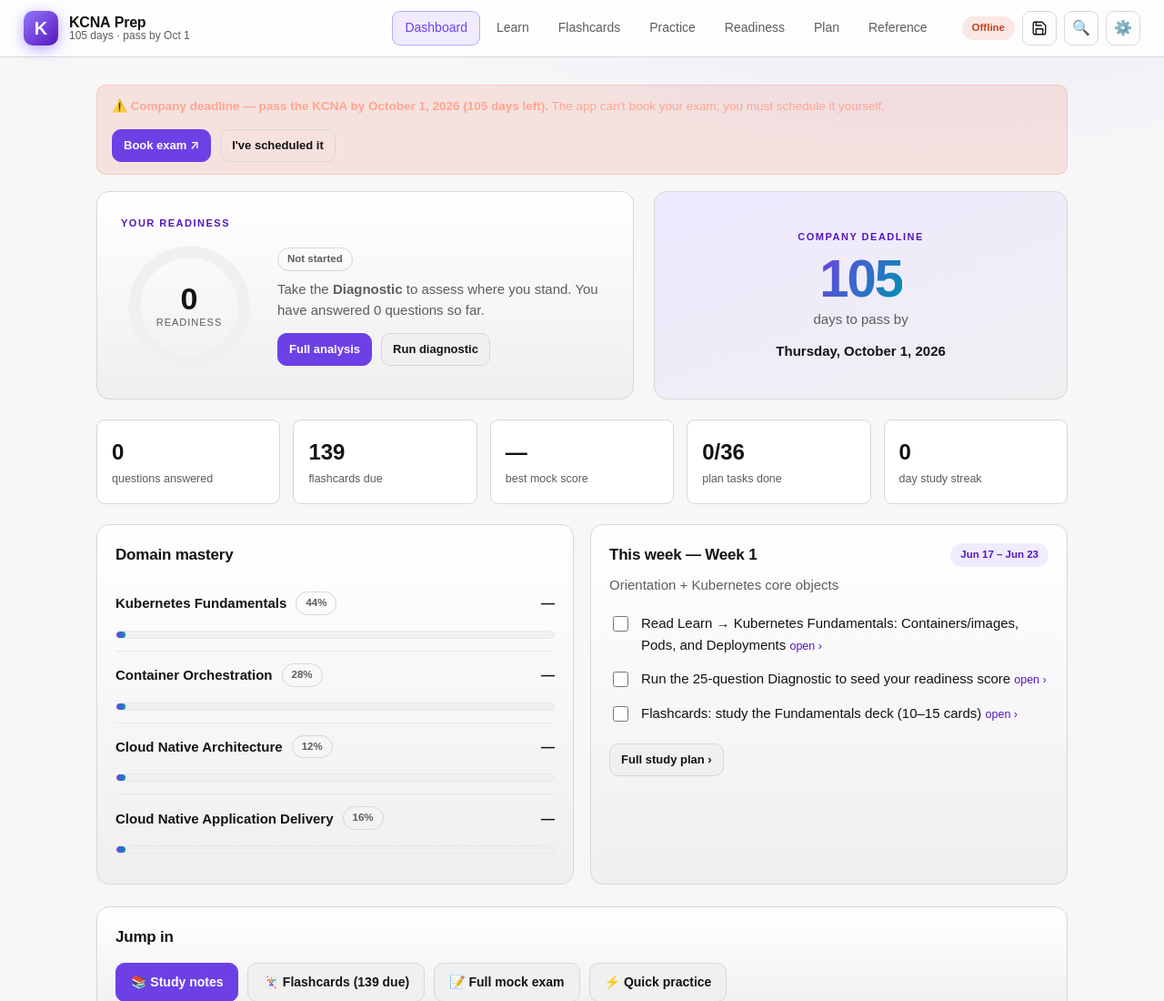
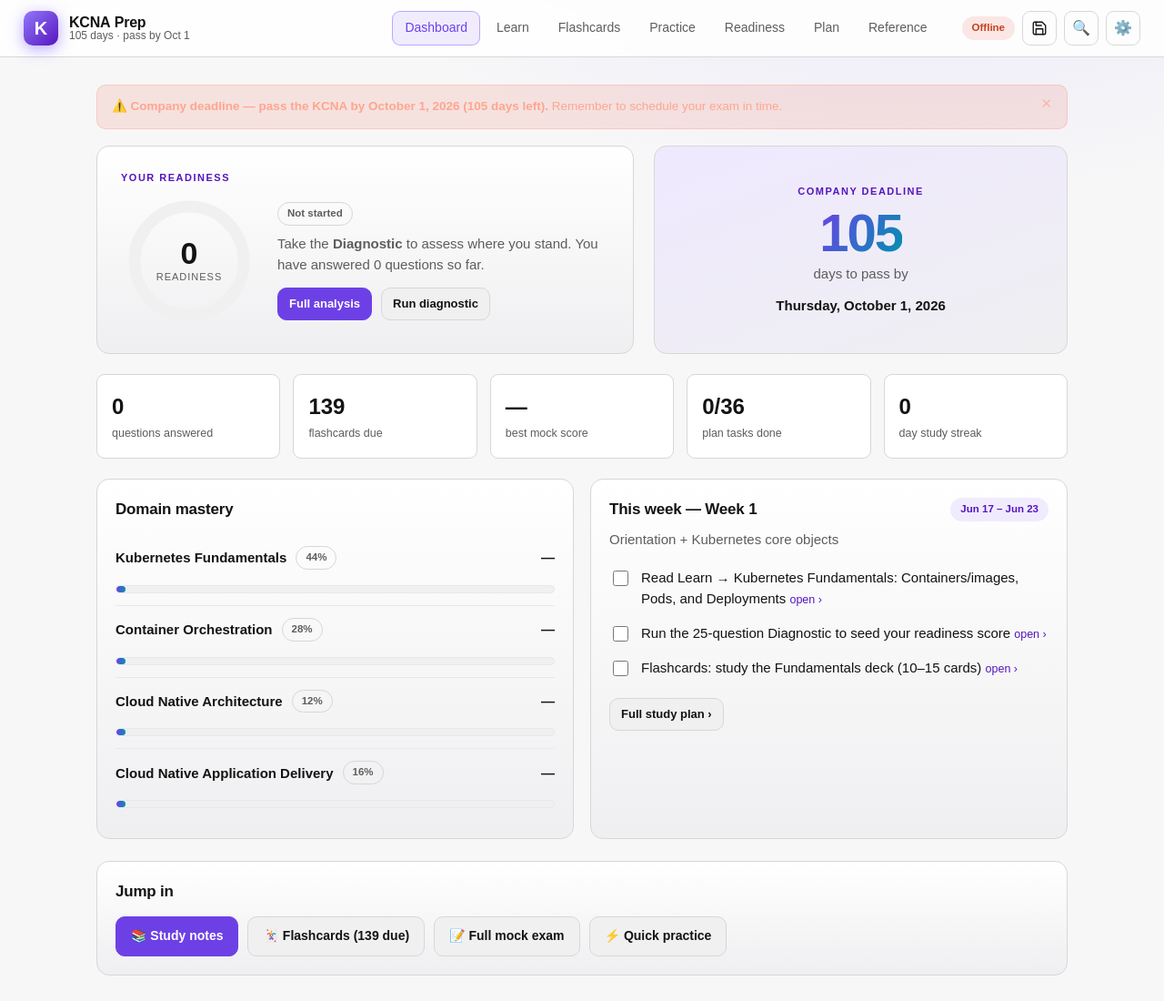
Before and after one commit to seanyfresh/kcna-prep, a plain HTML site: page index.html in a window 1280 px wide. Shown: the top 1100 px of the page at 91% size. Drawn offline with Linux system fonts and the light colour scheme.

Commit message:
feat: deadline warning is dismissible with an X (v1.3.1)
Remove the "Book exam" and "I've scheduled it" buttons from the dashboard
deadline warning; add a ✕ close control in the top-right that dismisses it.

- Dismissal persists (Settings flag deadlineDismissed); re-show via
  Settings → Deadline & plan → Deadline warning (Show / Hidden).
- Drop the now-unused exam-registration link; fix the week-8 plan task wording.
- Bump version + service-worker cache to v1.3.1; update CHANGELOG.

Co-Authored-By: Claude Opus 4.8 <noreply@anthropic.com>

```diff
--- a/assets/css/styles.css
+++ b/assets/css/styles.css
@@ -298,9 +298,14 @@ a:hover { text-decoration: underline; }
 .empty-state .big { font-size: 42px; margin-bottom: 10px; }
 
 .banner { padding: 13px 16px; border-radius: 10px; background: var(--warn-soft); border: 1px solid rgba(255,145,120,0.3); color: #ffa58f; margin-bottom: 18px; font-size: 13.5px; }
-.banner.schedule-banner { display: flex; align-items: center; justify-content: space-between; gap: 14px; flex-wrap: wrap; }
-.banner.schedule-banner .btn-row { flex: none; }
+.banner.schedule-banner { position: relative; padding-right: 44px; }
 .banner.banner-bad { background: var(--bad-soft); border-color: rgba(225,78,53,0.4); color: #ff7a60; }
+.banner-x {
+  position: absolute; top: 8px; right: 10px;
+  background: none; border: none; color: inherit; opacity: .7;
+  cursor: pointer; font-size: 15px; line-height: 1; padding: 4px 6px; border-radius: 6px;
+}
+.banner-x:hover, .banner-x:focus-visible { opacity: 1; background: rgba(128,128,128,0.18); outline: none; }
 
 @media (max-width: 860px) {
   .grid.cols-2, .grid.cols-3, .grid.cols-4, .hero, .stat-row, .result-grid { grid-template-columns: 1fr; }
--- a/assets/js/app.js
+++ b/assets/js/app.js
@@ -89,21 +89,17 @@
   }
 
   /* ================= DASHBOARD ================= */
-  const EXAM_URL = 'https://training.linuxfoundation.org/certification/kubernetes-cloud-native-associate-kcna/';
-
-  // Persistent reminder to BOOK the exam — the app can't schedule it for you.
+  // Deadline reminder — dismissible with the ✕ (persists; re-show in Settings).
   function schedulingBanner() {
-    if (Settings.get().scheduled) return '';
+    if (Settings.get().deadlineDismissed) return '';
     const cd = StudyPlan.countdown();
     const short = cd.exam.toLocaleDateString(undefined, { month: 'long', day: 'numeric', year: 'numeric' });
     const urgent = cd.days <= 30;
     return '<div class="banner schedule-banner' + (urgent ? ' banner-bad' : '') + '" role="alert">' +
       '<div><strong>' + (urgent ? '🚨' : '⚠️') + ' Company deadline — pass the KCNA by ' + esc(short) + ' (' + cd.days + ' days left).</strong> ' +
-      'The app can\'t book your exam; you must schedule it yourself' + (urgent ? ' <strong>now</strong>' : '') + '.</div>' +
-      '<div class="btn-row">' +
-        '<a class="btn sm primary" href="' + EXAM_URL + '" target="_blank" rel="noopener noreferrer">Book exam ↗</a>' +
-        '<button class="btn sm ghost" id="mark-scheduled">I\'ve scheduled it</button>' +
-      '</div></div>';
+      'Remember to schedule your exam in time' + (urgent ? ' — book it now' : '') + '.</div>' +
+      '<button class="banner-x" id="dismiss-deadline" aria-label="Close deadline warning" title="Close">✕</button>' +
+      '</div>';
   }
 
   function viewDashboard() {
@@ -177,8 +173,8 @@
         '</div></div>'
     );
     bindPlanChecks();
-    const ms = $('#mark-scheduled');
-    if (ms) ms.addEventListener('click', function () { Settings.set({ scheduled: true }); viewDashboard(); });
+    const dx = $('#dismiss-deadline');
+    if (dx) dx.addEventListener('click', function () { Settings.set({ deadlineDismissed: true }); viewDashboard(); });
   }
   function stat(n, l) { return '<div class="stat"><div class="n">' + n + '</div><div class="l">' + l + '</div></div>'; }
 
@@ -727,8 +723,8 @@
           '<input type="date" id="exam-date" aria-label="Deadline date" class="fc-input" style="max-width:200px" value="' + esc(m.examDate) + '"></div>' +
         '<div class="setting"><label for="plan-start"><strong>Plan start</strong></label>' +
           '<input type="date" id="plan-start" class="fc-input" style="max-width:200px" value="' + esc(m.planStart) + '"></div>' +
-        '<div class="setting"><div><strong>Exam scheduled?</strong><div class="faint">Hides the "book your exam" reminder once booked.</div></div>' +
-          seg('scheduled', s.scheduled ? 'yes' : 'no', [['no', 'Not yet'], ['yes', 'Booked ✓']]) + '</div>' +
+        '<div class="setting"><div><strong>Deadline warning</strong><div class="faint">Show or hide the dashboard deadline reminder.</div></div>' +
+          seg('deadlineWarn', s.deadlineDismissed ? 'off' : 'on', [['on', 'Show'], ['off', 'Hidden']]) + '</div>' +
         '<div class="btn-row mt"><button class="btn primary" id="save-dates">Save dates</button>' +
           '<button class="btn ghost" id="reset-dates">Reset to defaults</button></div></div>' +
 
@@ -750,7 +746,7 @@
     // appearance
     on('[data-seg="theme"] button', 'click', function () { Settings.set({ theme: this.getAttribute('data-val') }); viewSettings(); });
     on('[data-seg="reducedMotion"] button', 'click', function () { Settings.set({ reducedMotion: this.getAttribute('data-val') }); viewSettings(); });
-    on('[data-seg="scheduled"] button', 'click', function () { Settings.set({ scheduled: this.getAttribute('data-val') === 'yes' }); viewSettings(); });
+    on('[data-seg="deadlineWarn"] button', 'click', function () { Settings.set({ deadlineDismissed: this.getAttribute('data-val') === 'off' }); viewSettings(); });
 
     // dates
     $('#save-dates').addEventListener('click', function () {
--- a/assets/js/data-registry.js
+++ b/assets/js/data-registry.js
@@ -5,7 +5,7 @@ window.KCNA = (function () {
   const glossaryTerms = [];        // [{term,definition,domain,sourceUrl}]
 
   const meta = {
-    version: '1.3.0',
+    version: '1.3.1',
     examName: 'KCNA',
     examFull: 'Kubernetes and Cloud Native Associate',
     passPct: 75,        // CNCF passing score
--- a/assets/js/settings.js
+++ b/assets/js/settings.js
@@ -2,7 +2,7 @@
    export/import/reset. Source of truth for preferences across the app. */
 window.Settings = (function () {
   const KEY = 'settings';
-  const DEFAULTS = { theme: 'auto', reducedMotion: 'auto', examDate: null, planStart: null, scheduled: false };
+  const DEFAULTS = { theme: 'auto', reducedMotion: 'auto', examDate: null, planStart: null, deadlineDismissed: false };
   const mq = window.matchMedia('(prefers-color-scheme: light)');
   const listeners = [];
 
--- a/assets/js/study-plan.js
+++ b/assets/js/study-plan.js
@@ -78,7 +78,7 @@ window.StudyPlan = (function () {
         ['w8t1', 'Take a full timed Mock Exam (60 Q / 90 min)', '#/practice?mock=1'],
         ['w8t2', 'Review all incorrect answers and read the explanations', '#/readiness'],
         ['w8t3', 'Re-quiz your two weakest domains (see Readiness)', '#/readiness'],
-        ['w8t4', '📅 Book your KCNA exam slot now — you must pass by Oct 1 (Dashboard → Book exam)', '#/dashboard'],
+        ['w8t4', '📅 Book your KCNA exam slot now — you must pass by Oct 1', '#/readiness'],
       ],
     },
     {
--- a/service-worker.js
+++ b/service-worker.js
@@ -6,7 +6,7 @@
  *   - Google Fonts: stale-while-revalidate (so the app looks right offline too).
  * Bump CACHE when shipping new content so clients pick it up.
  */
-const CACHE = 'kcna-prep-v1.3.0';
+const CACHE = 'kcna-prep-v1.3.1';
 
 const PRECACHE = [
   './',
```
Also changed, not shown: 2 other files.
